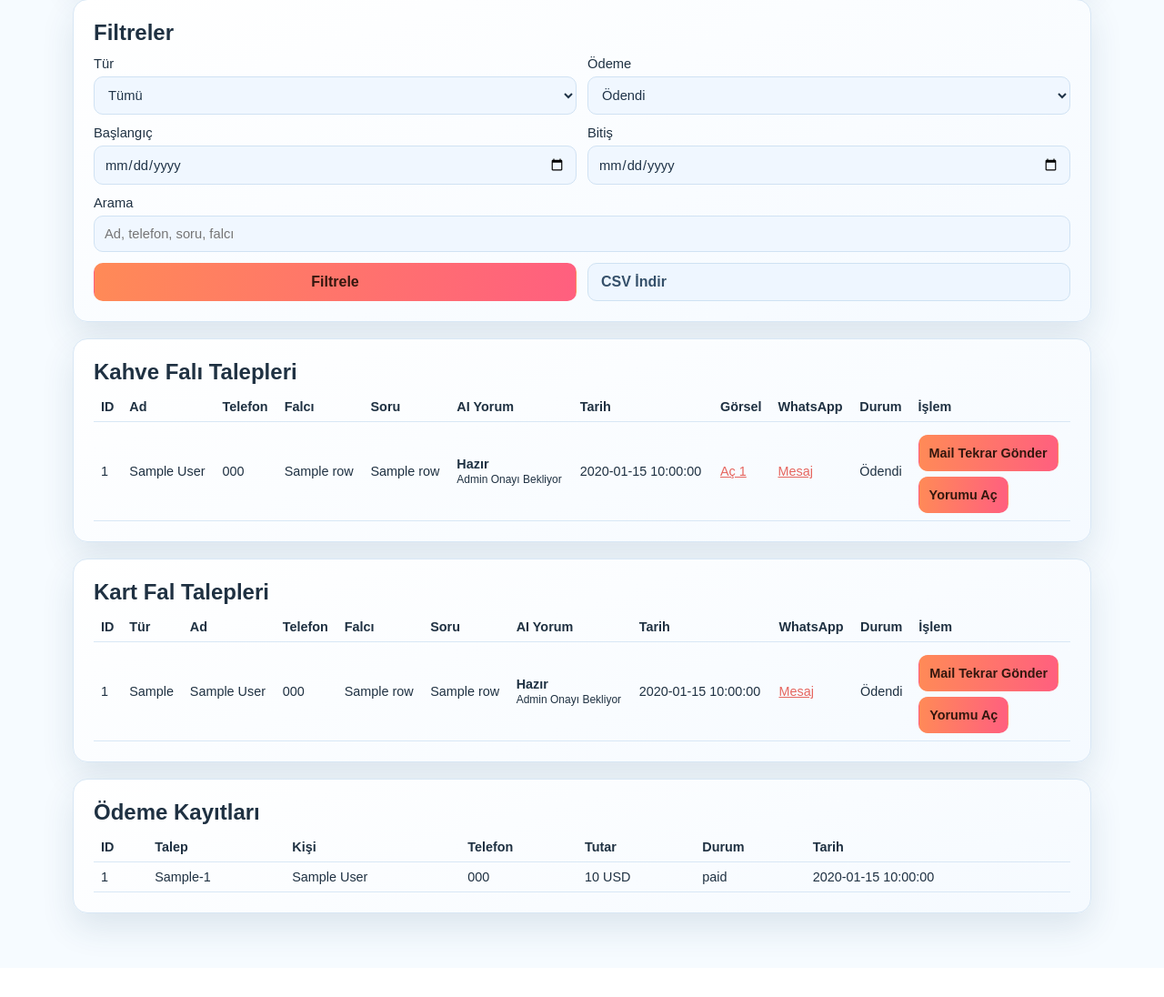
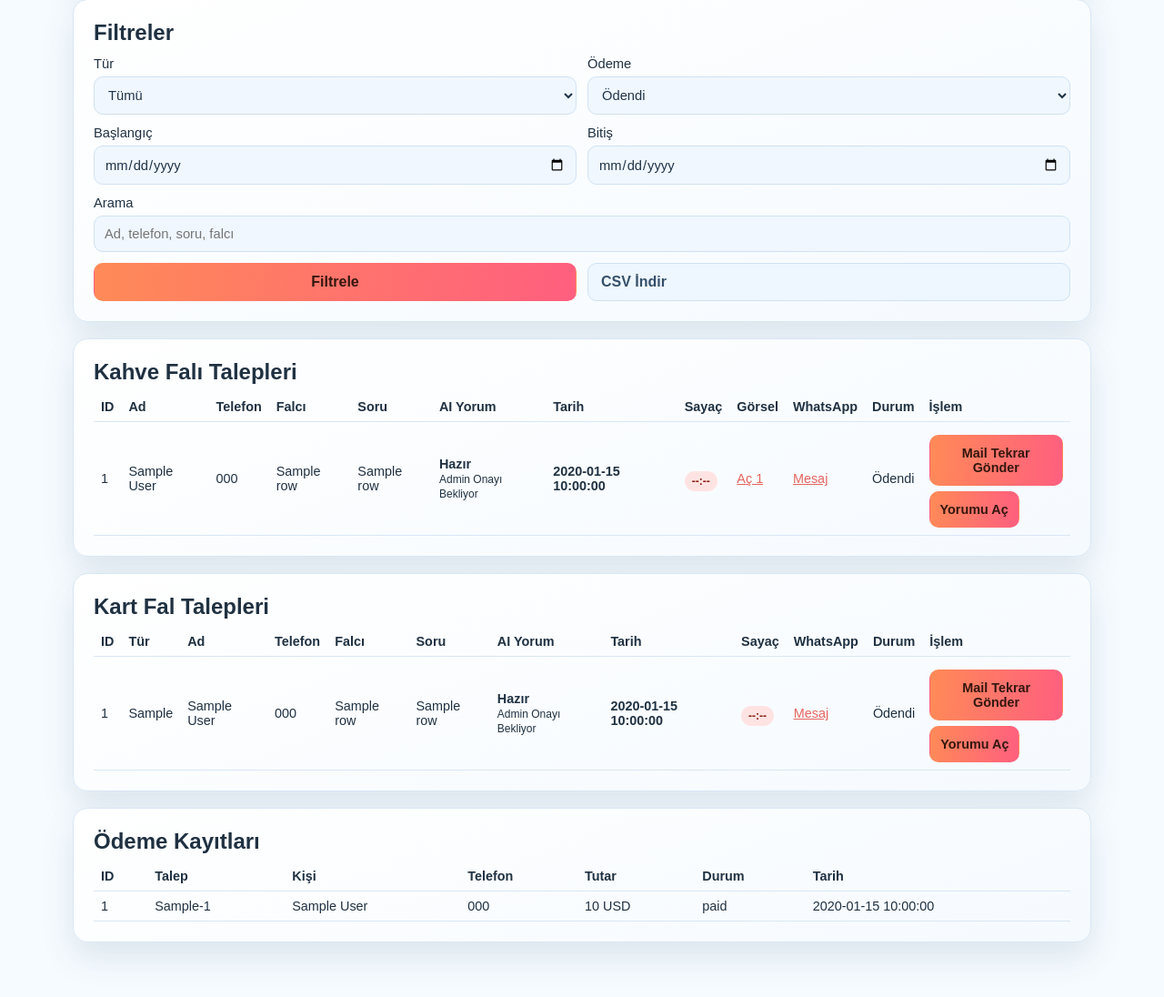
Before and after one commit to tkaracam/fal-platform, a Flask app: template templates/admin.html in a window 1280 px wide. Shown: the part 502-1598 px from the top of the page at 91% size. Before the commit the page ends 1542 px from the top, so only its background shows below. Run offline with Flask 3, Linux system fonts and the light colour scheme; the template is opened without the code that fills it: most values are stand-ins (such as "Sample title", 1, 10 or a date in 2020); some libraries are stand-ins or nearby versions.

Commit message:
Add live admin timer and green state after 30 minutes

```diff
--- a/templates/admin.html
+++ b/templates/admin.html
@@ -5,6 +5,30 @@
     <meta name="viewport" content="width=device-width, initial-scale=1.0" />
     <title>Fal Platformu Admin</title>
     <link rel="stylesheet" href="{{ url_for('static', filename='style.css') }}?v=20260224-11" />
+    <style>
+      .admin-timer {
+        display: inline-block;
+        margin-top: 6px;
+        padding: 4px 8px;
+        border-radius: 999px;
+        font-size: 12px;
+        font-weight: 700;
+        background: #ffe3e3;
+        color: #8a1f11;
+      }
+      .admin-timer.is-ready {
+        background: #dcfce7;
+        color: #166534;
+      }
+      .admin-arrival {
+        font-weight: 600;
+      }
+      .admin-arrival small {
+        display: block;
+        font-weight: 500;
+        color: #64748b;
+      }
+    </style>
   </head>
   <body>
     <main class="container">
@@ -119,6 +143,7 @@
                 <th>Soru</th>
                 <th>AI Yorum</th>
                 <th>Tarih</th>
+                <th>Sayaç</th>
                 <th>Görsel</th>
                 <th>WhatsApp</th>
                 <th>Durum</th>
@@ -141,7 +166,8 @@
                     {{ row['ai_status'] }}
                   {% endif %}
                 </td>
-                <td>{{ row['created_at'] }}</td>
+                <td class="admin-arrival" data-created-at="{{ row['created_at'] }}">-</td>
+                <td><span class="admin-timer" data-created-at="{{ row['created_at'] }}" data-threshold-minutes="30">00:00</span></td>
                 <td>
                   {% if row['image_paths'] %}
                     {% for path in row['image_paths'] %}
@@ -205,6 +231,7 @@
                 <th>Soru</th>
                 <th>AI Yorum</th>
                 <th>Tarih</th>
+                <th>Sayaç</th>
                 <th>WhatsApp</th>
                 <th>Durum</th>
                 <th>İşlem</th>
@@ -227,7 +254,8 @@
                     {{ row['ai_status'] }}
                   {% endif %}
                 </td>
-                <td>{{ row['created_at'] }}</td>
+                <td class="admin-arrival" data-created-at="{{ row['created_at'] }}">-</td>
+                <td><span class="admin-timer" data-created-at="{{ row['created_at'] }}" data-threshold-minutes="30">00:00</span></td>
                 <td>{% if row['wa_link'] %}<a href="{{ row['wa_link'] }}" target="_blank">Mesaj</a>{% endif %}</td>
                 <td>
                   {% if row['order_status'] == 'pending' %}
@@ -300,5 +328,67 @@
         </div>
       </section>
     </main>
+    <script>
+      function parseIsoLike(value) {
+        const m = String(value || "").match(/^(\d{4})-(\d{2})-(\d{2})T(\d{2}):(\d{2}):(\d{2})/);
+        if (!m) {
+          return null;
+        }
+        return new Date(Number(m[1]), Number(m[2]) - 1, Number(m[3]), Number(m[4]), Number(m[5]), Number(m[6]));
+      }
+
+      function pad2(n) {
+        return String(n).padStart(2, "0");
+      }
+
+      function fmtClock(d) {
+        return `${pad2(d.getHours())}:${pad2(d.getMinutes())}`;
+      }
+
+      function fmtElapsed(seconds) {
+        const s = Math.max(0, Math.floor(seconds));
+        const h = Math.floor(s / 3600);
+        const m = Math.floor((s % 3600) / 60);
+        const sec = s % 60;
+        if (h > 0) {
+          return `${pad2(h)}:${pad2(m)}:${pad2(sec)}`;
+        }
+        return `${pad2(m)}:${pad2(sec)}`;
+      }
+
+      function initArrivalCells() {
+        document.querySelectorAll(".admin-arrival[data-created-at]").forEach((cell) => {
+          const d = parseIsoLike(cell.dataset.createdAt);
+          if (!d) {
+            cell.textContent = String(cell.dataset.createdAt || "-");
+            return;
+          }
+          cell.innerHTML = `${fmtClock(d)}<small>${d.getFullYear()}-${pad2(d.getMonth() + 1)}-${pad2(d.getDate())}</small>`;
+        });
+      }
+
+      function tickTimers() {
+        const now = new Date();
+        document.querySelectorAll(".admin-timer[data-created-at]").forEach((el) => {
+          const created = parseIsoLike(el.dataset.createdAt);
+          if (!created) {
+            el.textContent = "--:--";
+            return;
+          }
+          const thresholdMin = Number(el.dataset.thresholdMinutes || "30");
+          const elapsedSec = (now.getTime() - created.getTime()) / 1000;
+          el.textContent = fmtElapsed(elapsedSec);
+          if (elapsedSec >= thresholdMin * 60) {
+            el.classList.add("is-ready");
+          } else {
+            el.classList.remove("is-ready");
+          }
+        });
+      }
+
+      initArrivalCells();
+      tickTimers();
+      window.setInterval(tickTimers, 1000);
+    </script>
   </body>
 </html>
```
